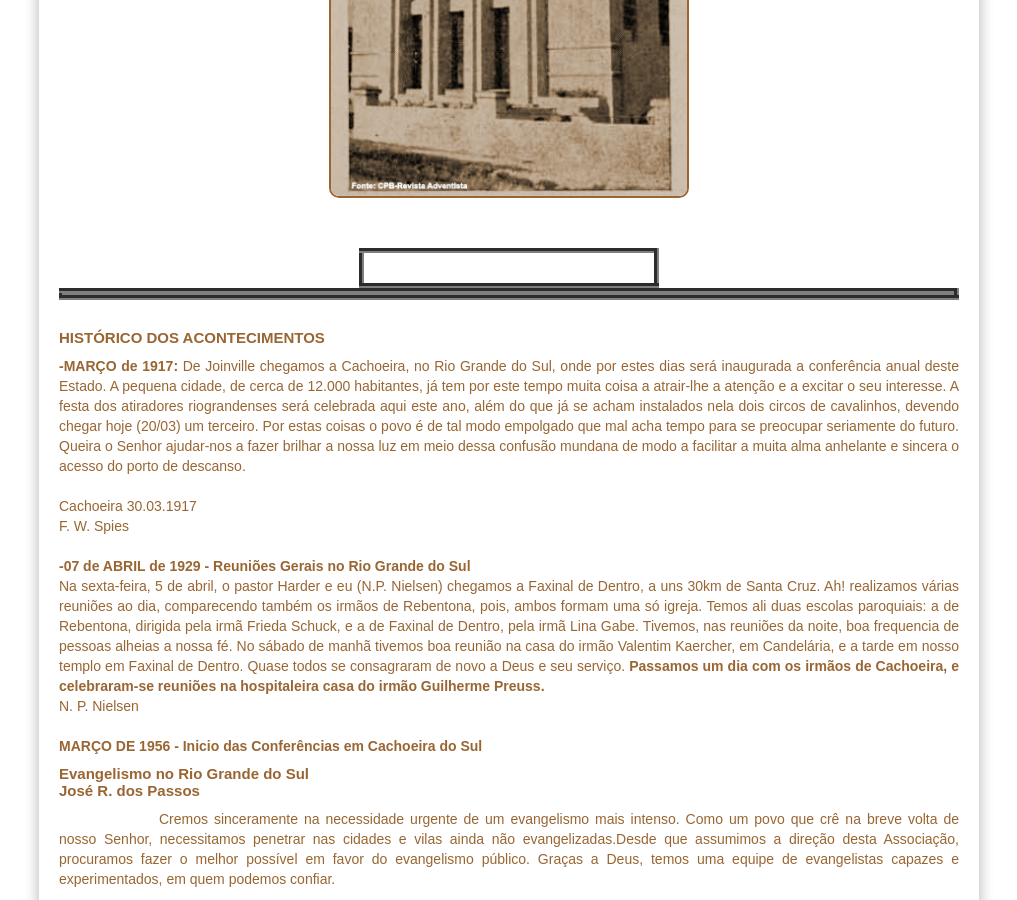
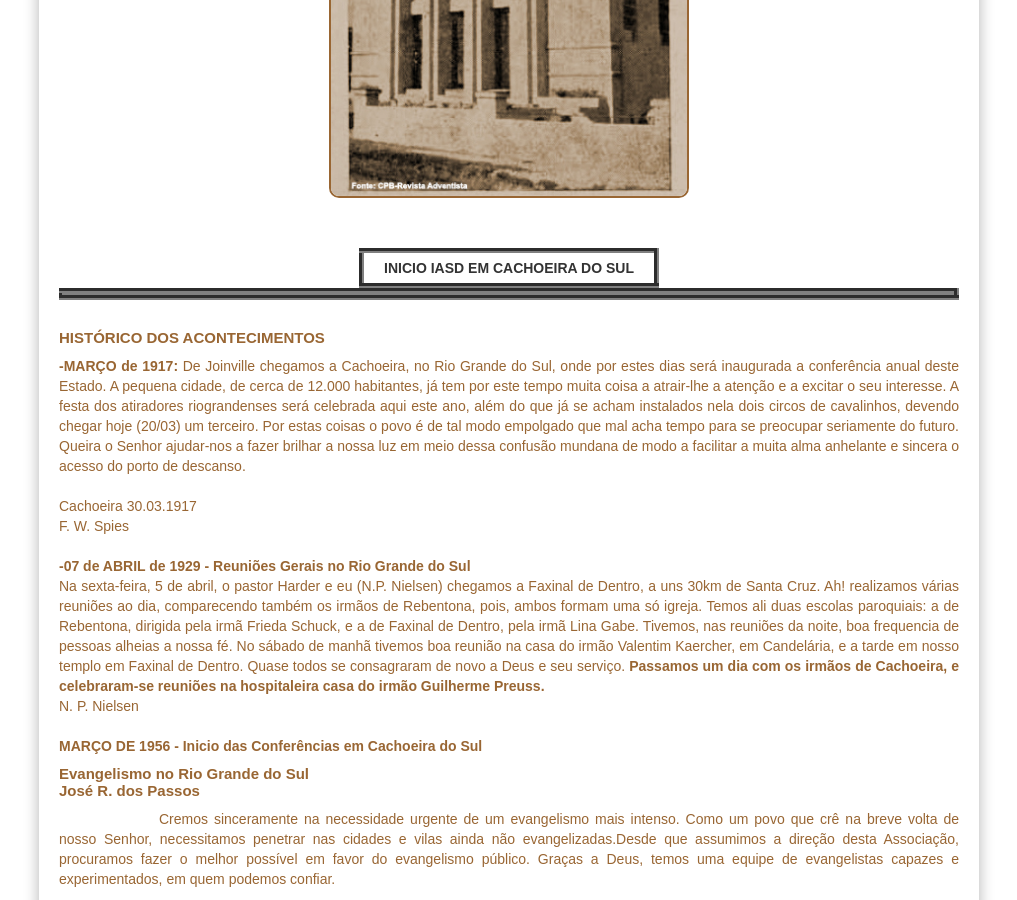
Before and after one commit to claudiovargas1955/claudiovargas1955.github.io, a Jekyll site: the page built from _pages/história-da-iasd-cachoeira.html, in a window 1280 px wide and 900 px high, scrolled down 736 px. Shown: the whole window, without its empty margins (131-1148 px from the left). Built offline with Jekyll 4.4.1, drawn with Linux system fonts in a browser that asks for light colours; some web fonts are replaced.

Commit message:
Update história-da-iasd-cachoeira.html

```diff
--- a/_pages/história-da-iasd-cachoeira.html
+++ b/_pages/história-da-iasd-cachoeira.html
@@ -115,7 +115,7 @@ figure.foto-legenda:hover figcaption {opacity: 5;
 <div class="brasileira" align="center">
     <table border="5px" color="#ffffff" width="300px"  cellspacing="0px" cellpadding="0px" height="40px">
            <tr><br>
-            <td align="center"><b></b></td>
+            <td align="center"><b>INICIO IASD EM CACHOEIRA DO SUL</b></td>
          </tr>
 
 
```
